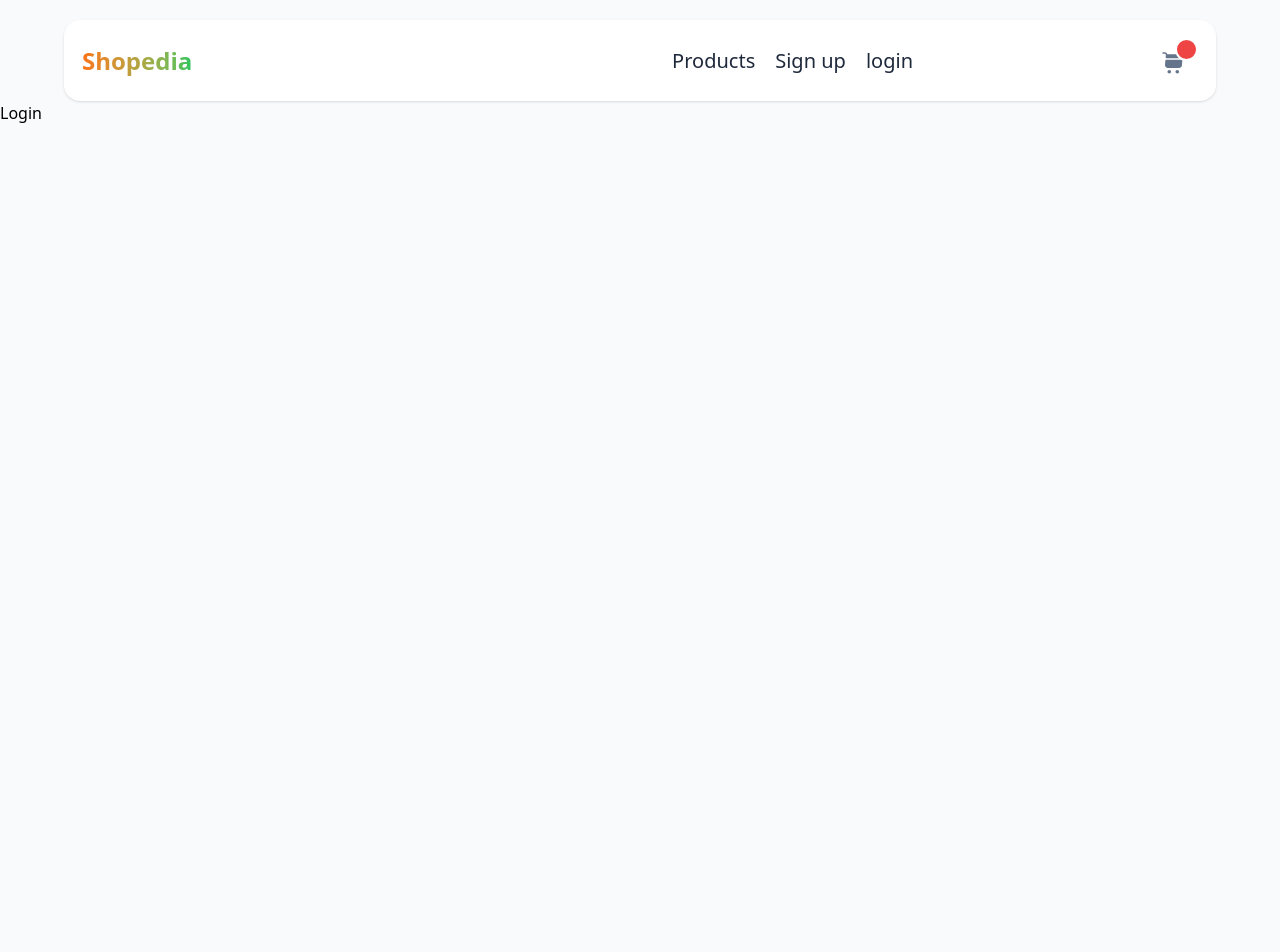
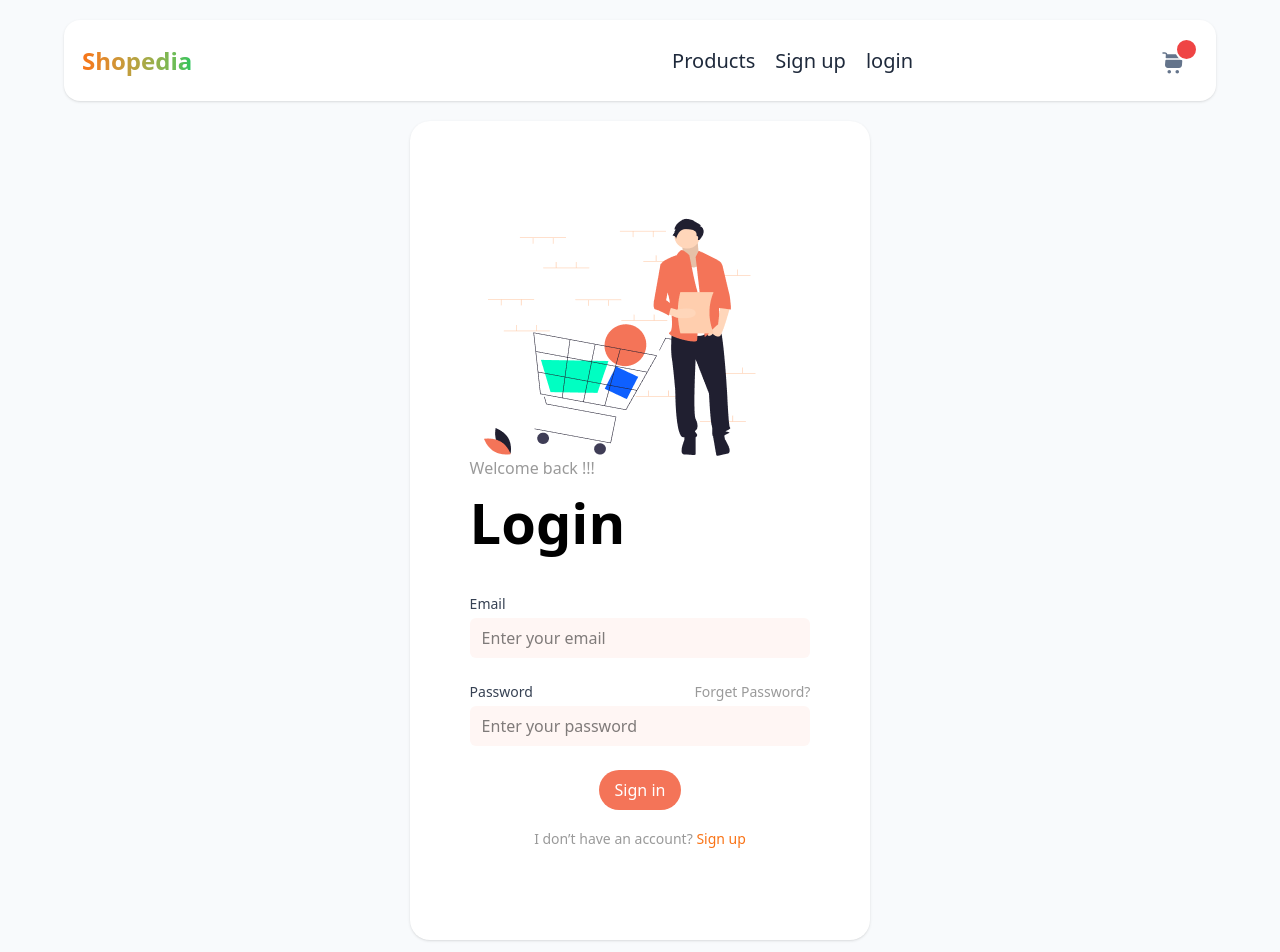
Before and after one commit to mani-hosseini/Shoping-Cart, a React (Vite) app: page / in a window 1280 px wide. Shown: the top 952 px of the page. Before the commit the page ends 800 px from the top, so only its background shows below. Built offline with nearby package versions, Linux system fonts and the light colour scheme.

Commit message:
build login-form

```diff
--- a/src/pages/login.jsx
+++ b/src/pages/login.jsx
@@ -1,5 +1,71 @@
 export default function Login() {
-  return (
-    <div>Login</div>
-  )
+    return (
+        <section className={' w-[90%] mx-auto mt-[20px] flex items-center justify-center'}>
+            <div className={'bg-white p-[18px] shadow-sm w-[40%] rounded-[20px] px-[60px] mb-[43px] pb-[90px]'}>
+                <div className={'flex items-center justify-end'}>
+                    <img src="../../src/assets/Group%202014.png"  alt=""/>
+                </div>
+                <div className={'mb-[30px]'}>
+                    <span className={'text-black/40 '}>Welcome back !!!</span>
+                    <h1 className={'text-black text-[56px] font-bold'}>Login</h1>
+                </div>
+                <form action="">
+                    <div className="mb-6">
+                        <label htmlFor="email" className="block text-sm font-medium text-gray-700 mb-1">
+                            Email
+                        </label>
+                        <input
+                            type="email"
+                            id="email"
+                            name="email"
+                            placeholder="Enter your email"
+                            className="mt-1 block w-full px-3 py-2 rounded-md bg-[#FFF6F4] outline-none focus:ring-2 focus:ring-orange-200"
+                            required
+                        />
+                    </div>
+
+                    <div className="mb-6">
+                        <div className="flex justify-between items-center mb-1">
+                            <label htmlFor="password" className="block text-sm font-medium text-gray-700">
+                                Password
+                            </label>
+                            <a
+                                href="#"
+                                className="text-sm text-black/40"
+                            >
+                                Forget Password?
+                            </a>
+                        </div>
+                        <input
+                            type="password"
+                            id="password"
+                            name="password"
+                            placeholder="Enter your password"
+                            className="mt-1 block w-full px-3 py-2 rounded-md bg-[#FFF6F4] outline-none focus:ring-2 focus:ring-orange-200"
+                            required
+                        />
+                    </div>
+
+                    <div className="flex justify-center">
+                        <button
+                            type="submit"
+                            className="cursor-pointer bg-[#F47458] text-white py-2 px-4 rounded-[23px] hover:bg-[#E5620E] focus:outline-none focus:ring-2 focus:ring-orange-200"
+                        >
+                            Sign in
+                        </button>
+                    </div>
+                </form>
+
+                <div className="mt-4 text-center">
+                    <span className="text-sm text-black/40">I don’t have an account? </span>
+                    <a
+                        href="#"
+                        className="text-sm text-[#F97316] hover:text-[#E5620E]"
+                    >
+                        Sign up
+                    </a>
+                </div>
+            </div>
+        </section>
+    )
 }
```
Also changed, not shown: src/assets/Group 2014.png (added).
